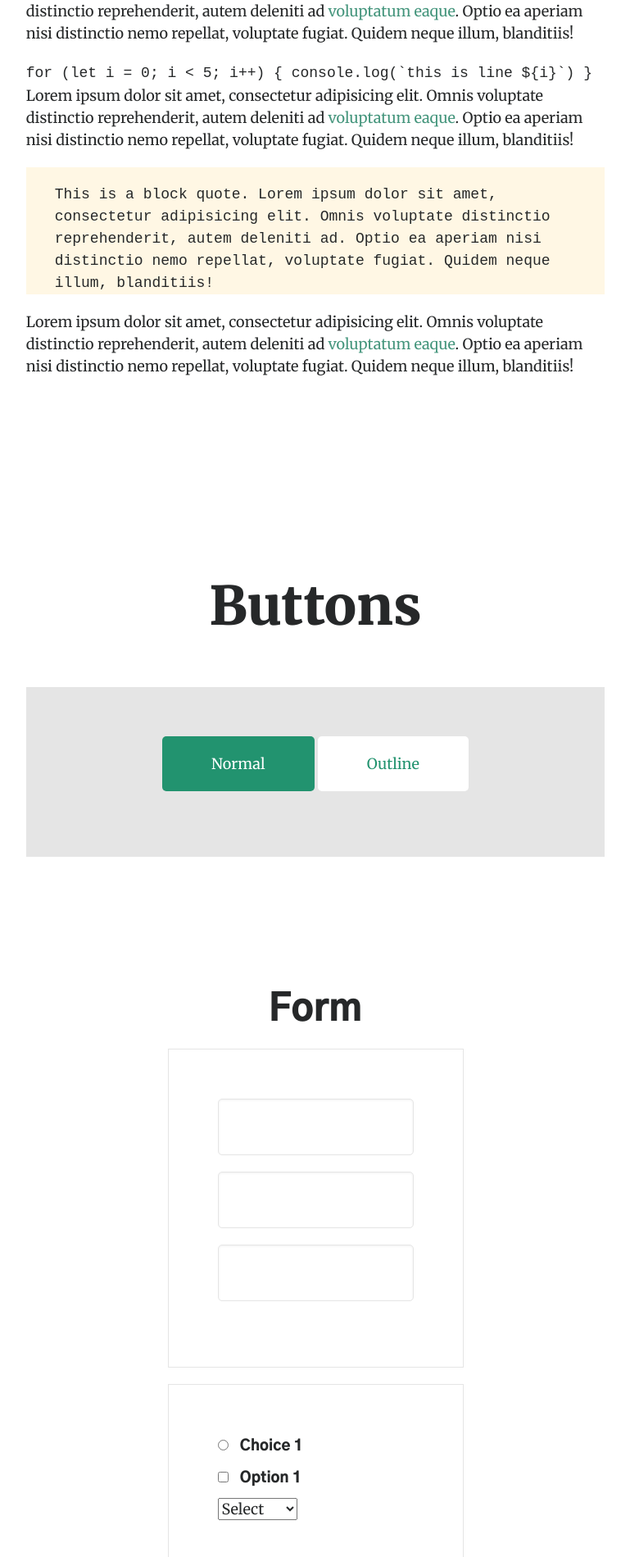
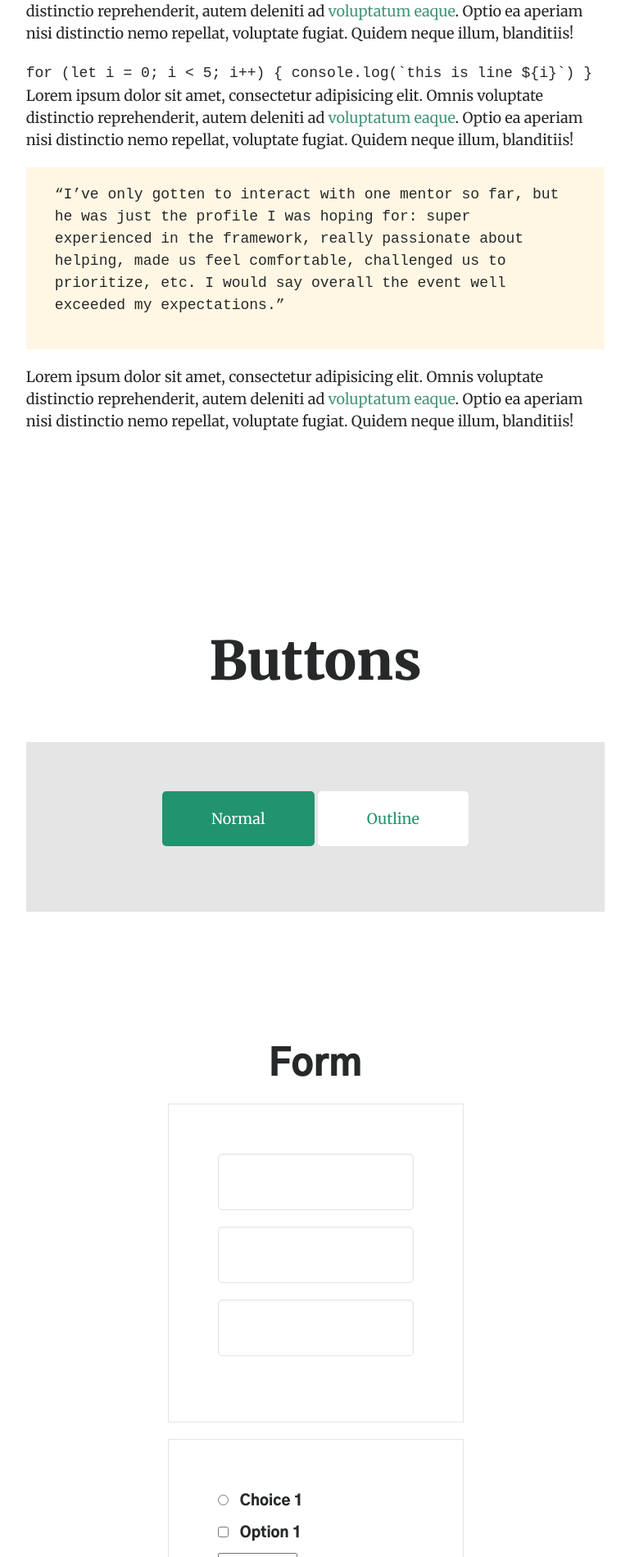
Before and after one commit to mercedesb/dev-together, a Jekyll site: the page built from docs/styleguide.html, in a window 1280 px wide. Shown: the part 3456-5355 px from the top of the page at 82% size, without its empty margins (255-1024 px from the left). Built offline with Jekyll 4.4.1, drawn with Linux system fonts in a browser that asks for light colours; some web fonts are replaced.

Commit message:
more typography

```diff
--- a/docs/_sass/base/_post.scss
+++ b/docs/_sass/base/_post.scss
@@ -12,6 +12,10 @@
   iframe {
     display: block;
     margin: auto;
+  }
+
+  blockquote {
+    padding: $small-spacing 35px 0;
   }
 
   .PostImage {
--- a/docs/_sass/base/_syntax-highlighting.scss
+++ b/docs/_sass/base/_syntax-highlighting.scss
@@ -6,7 +6,7 @@
   };
 
   &, .hll, pre, code {
-    background-color: #272822 !important;
+    background-color: $dark-gray !important;
     border: none;
   }
 
@@ -22,7 +22,7 @@
     word-wrap: inherit;
 
     &, code {
-      color: #eeffdd;
+      color: $charcoal;
     }
 
     code {
--- a/docs/_sass/base/_typography.scss
+++ b/docs/_sass/base/_typography.scss
@@ -104,7 +104,7 @@ pre {
 blockquote {
   background-color: $light-yellow;
   margin: 0 0 $small-spacing;
-  padding: $small-spacing 35px 0;
+  padding: $small-spacing 35px;
   font-family: $mono-font-family;
 }
 
--- a/docs/styleguide.html
+++ b/docs/styleguide.html
@@ -99,8 +99,9 @@ redirect_from:
             reprehenderit, autem deleniti ad <a href="#0">voluptatum eaque</a>. Optio ea aperiam nisi distinctio nemo
             repellat, voluptate fugiat. Quidem neque illum, blanditiis!</p>
           <blockquote>
-            This is a block quote. Lorem ipsum dolor sit amet, consectetur adipisicing elit. Omnis voluptate distinctio
-            reprehenderit, autem deleniti ad. Optio ea aperiam nisi distinctio nemo repellat, voluptate fugiat. Quidem neque illum, blanditiis!
+            <p>“I’ve only gotten to interact with one mentor so far, but he was just the profile I was hoping for: super
+              experienced in the framework, really passionate about helping, made us feel comfortable, challenged us to
+              prioritize, etc. I would say overall the event well exceeded my expectations.”</p>
           </blockquote>
           <p>Lorem ipsum dolor sit amet, consectetur adipisicing elit. Omnis voluptate distinctio
             reprehenderit, autem deleniti ad <a href="#0">voluptatum eaque</a>. Optio ea aperiam nisi distinctio nemo
```
